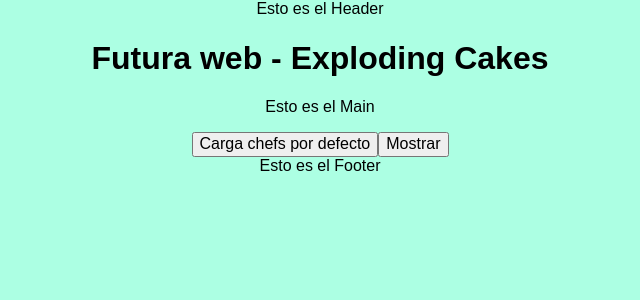
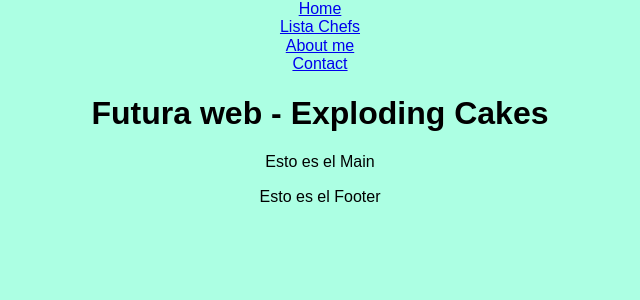
Before and after one commit to Alenriquez96/REDUX-REACT_Demo, a React (Create React App) app: page /contact in a window 1280 px wide. Shown: the top 300 px of the page, without its empty margins (320-960 px from the left). Built offline with nearby package versions, Linux system fonts and the light colour scheme.

Commit message:
react router demo upload

```diff
--- a/package.json
+++ b/package.json
@@ -10,6 +10,7 @@
     "normalize.css": "^8.0.1",
     "react": "^18.0.0",
     "react-dom": "^18.0.0",
+    "react-router-dom": "^6.3.0",
     "react-scripts": "5.0.1",
     "web-vitals": "^2.1.4"
   },
--- a/src/App.js
+++ b/src/App.js
@@ -2,12 +2,15 @@ import './App.css';
 import Header from './components/Header';
 import Main from './components/Main';
 import Footer from './components/Footer';
+import { BrowserRouter } from 'react-router-dom';
 
 function App() {
   return (
     <div className="App">
+    <BrowserRouter>
       <Header/>
       <Main/>
+      </BrowserRouter>
       <Footer/>
     </div>
   );
--- a/src/components/Header/Header.jsx
+++ b/src/components/Header/Header.jsx
@@ -1,9 +1,12 @@
 import React, { Component } from 'react'
+import Nav from './Nav/Nav'
 
 export class Header extends Component {
   render() {
     return (
-      <header>Esto es el Header</header>
+      <header>
+        <Nav/>
+      </header>
     )
   }
 }
--- /dev/null
+++ b/src/components/Header/Nav/Nav.jsx
@@ -0,0 +1,18 @@
+import React, { Component } from "react";
+import { Link } from "react-router-dom";
+
+class Nav extends Component {
+  render() {
+    return <div>
+      <Link to="/">Home</Link>
+      <br/>
+      <Link to="/listachefs">Lista Chefs</Link>
+      <br/>
+      <Link to="/aboutme">About me</Link>
+      <br/>
+      <Link to="/contact">Contact</Link>
+    </div>;
+  }
+}
+
+export default Nav;
--- /dev/null
+++ b/src/components/Header/Nav/index.js
@@ -0,0 +1 @@
+export { default } from "./Nav";
--- a/src/components/Main/Main.jsx
+++ b/src/components/Main/Main.jsx
@@ -1,5 +1,6 @@
 import React, { Component } from 'react'
-// import ProductList from './ProductList'
+import { Routes, Route } from 'react-router-dom'
+import ProductList from './ProductList'
 import Chefs from './Chefs'
 export class Main extends Component {
   render() {
@@ -7,8 +8,10 @@ export class Main extends Component {
       <main>
           <h1>Futura web - Exploding Cakes</h1>
           <p>Esto es el Main</p>
-          {/* <ProductList/> */}
-          <Chefs/>
+          <Routes>
+            <Route path='/' element={<ProductList/>}/>
+            <Route path='/listachefs' element={ <Chefs/>}/>
+          </Routes>
         </main>
     )
   }
```
Also changed, not shown: src/components/Header/Nav/Nav.css (added), 2 other files (tests, documents, lock files or other folders).
